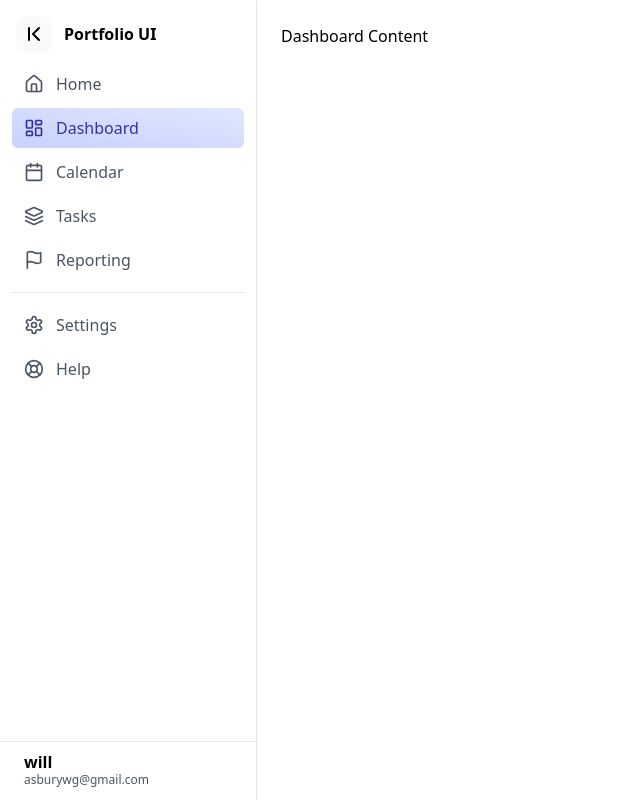
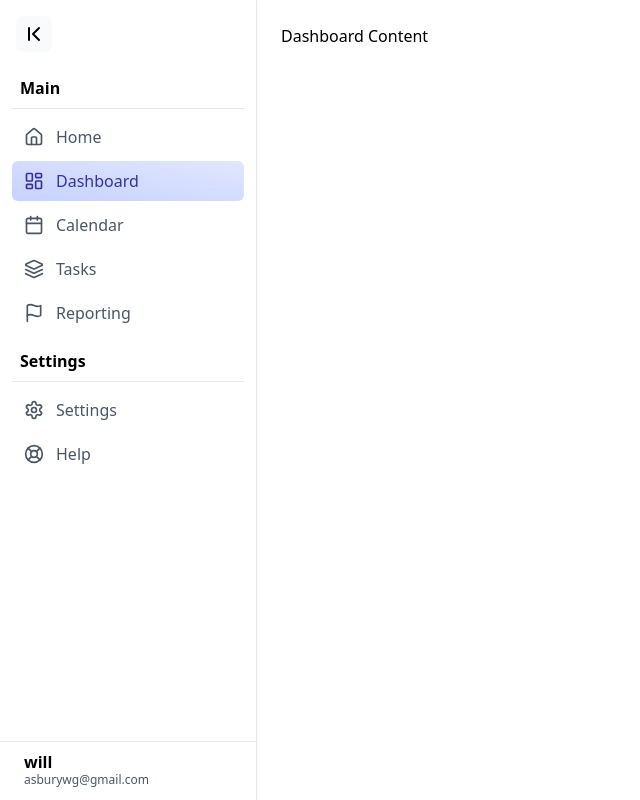
Before and after one commit to asburywg/portfolio-ui, a React (Create React App) app: page / in a window 1280 px wide. Shown: the whole page, without its empty margins (0-640 px from the left). Built offline with nearby package versions, Linux system fonts and the light colour scheme.

Commit message:
grouped menu

```diff
--- a/src/App.js
+++ b/src/App.js
@@ -1,5 +1,5 @@
 import './index.css';
-import Sidebar, { SidebarItem } from "./components/Sidebar"
+import Sidebar, { SidebarItem, SidebarGroup } from "./components/Sidebar"
 import { LayoutDashboard, Home, Layers, Flag, Calendar, LifeBuoy, Settings } from "lucide-react";
 import { useState } from "react";
 
@@ -41,14 +41,17 @@ function App() {
     <>
       <div className="flex">
       <Sidebar setActiveItem={setActiveItem} activeItem={activeItem}>
+          <SidebarGroup title="Main">
               <SidebarItem icon={<Home size={20} />} text="Home" />
               <SidebarItem icon={<LayoutDashboard size={20} />} text="Dashboard" />
               <SidebarItem icon={<Calendar size={20} />} text="Calendar" />
               <SidebarItem icon={<Layers size={20} />} text="Tasks" />
               <SidebarItem icon={<Flag size={20} />} text="Reporting" />
-          <hr className="my-3" />
+          </SidebarGroup>
+          <SidebarGroup title="Settings">
               <SidebarItem icon={<Settings size={20} />} text="Settings" />
               <SidebarItem icon={<LifeBuoy size={20} />} text="Help" />
+          </SidebarGroup>
       </Sidebar>
 
         <main className="flex-1 p-6">{renderContent()}</main>
--- a/src/components/Sidebar.js
+++ b/src/components/Sidebar.js
@@ -17,7 +17,7 @@ export default function Sidebar({ children, setActiveItem, activeItem }) {
                         <button onClick={() => setExpanded((curr) => !curr)} className="p-1.5 rounded-lg bg-gray-50 hover:bg-gray-100">
                             {expanded ? <ChevronFirst /> : <ChevronLast />}
                         </button>
-                        <span className={`font-bold overflow-hidden ${expanded ? "w-44 ml-3" : "w-0"}`}>Portfolio UI</span>
+                        {/* <span className={`font-bold overflow-hidden ${expanded ? "w-44 ml-3" : "w-0"}`}>Portfolio UI</span> */}
                     </div>
 
                    <SidebarContext.Provider value={{ expanded, setActiveItem, activeItem }}>
@@ -40,6 +40,22 @@ export default function Sidebar({ children, setActiveItem, activeItem }) {
     )
 }
 
+export function SidebarGroup({ title, children }) {
+    const { expanded } = useContext(SidebarContext);
+
+    return (
+        <div>
+            {expanded && (
+                <div className={`mt-4 px-2 rounded-m font-bold`}>
+                    {title}
+                </div>
+            )}
+            <hr className="my-2" />
+            {children}
+        </div>
+    );
+}
+
 export function SidebarItem({ icon, text }) {
     const { expanded, activeItem, setActiveItem } = useContext(SidebarContext);
     return (
```
Lines whose indentation alone changed are shown as unchanged.
